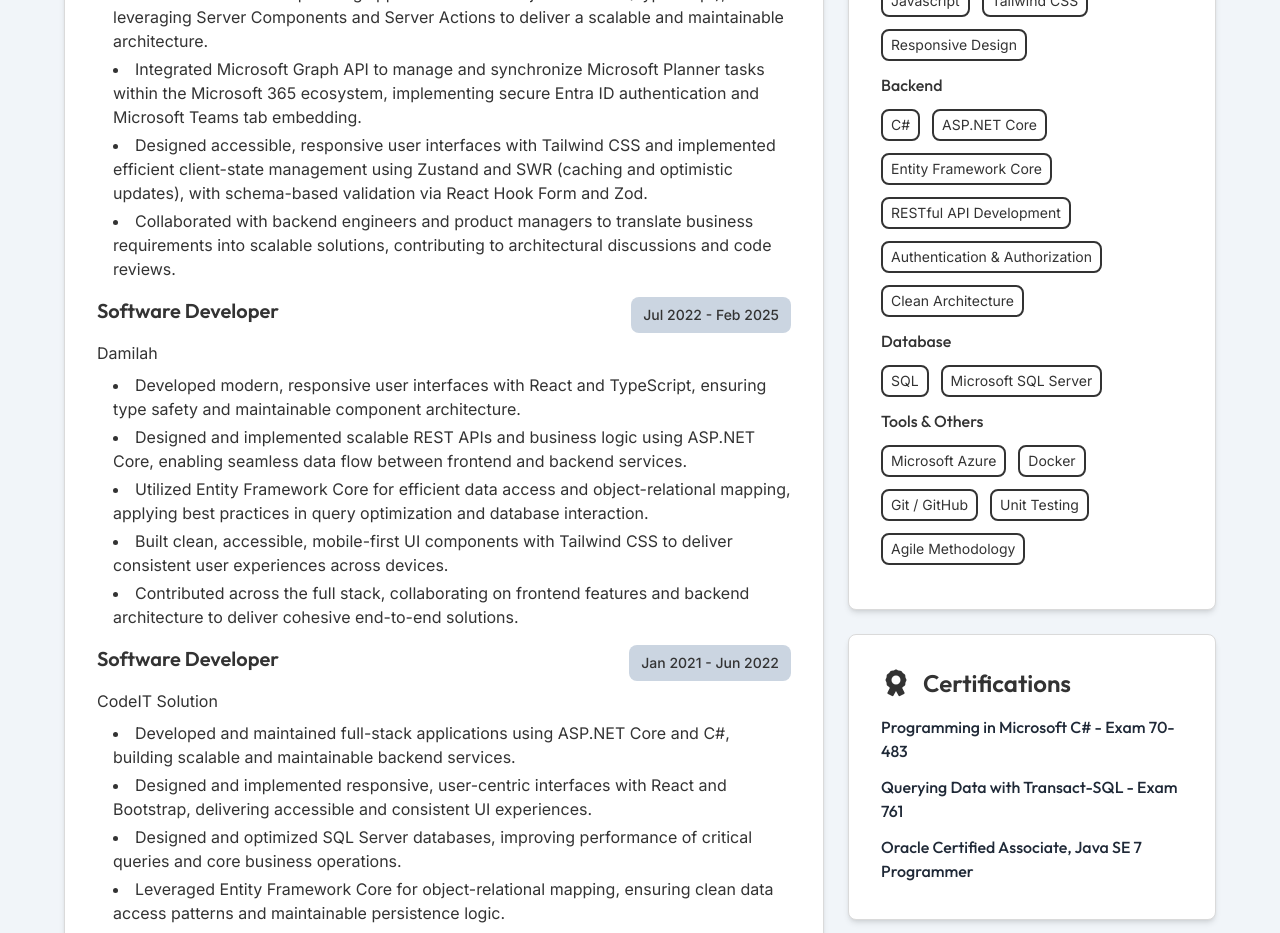
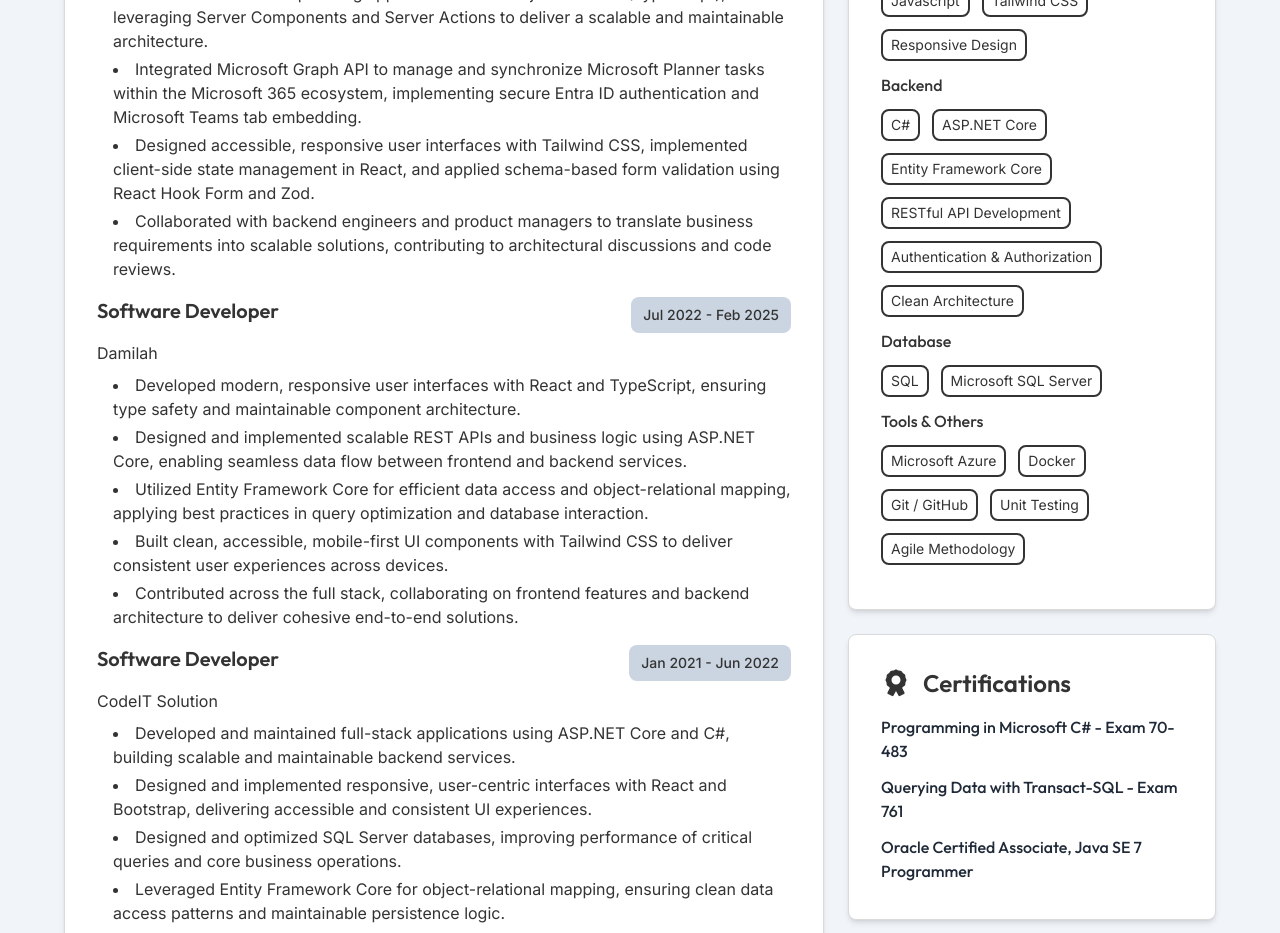
Before and after one commit to argirowski/ArgirovskiPortfolio, a React (Create React App) app: page / in a window 1280 px wide. Shown: the part 2720-3653 px from the top of the page. Built offline with nearby package versions, Linux system fonts and the light colour scheme.

Commit message:
Small update

```diff
--- a/src/common/utils.ts
+++ b/src/common/utils.ts
@@ -159,7 +159,7 @@
     responsibilities: [
       "Built a full-stack task planning application with Next.js and React (TypeScript), leveraging Server Components and Server Actions to deliver a scalable and maintainable architecture.",
       "Integrated Microsoft Graph API to manage and synchronize Microsoft Planner tasks within the Microsoft 365 ecosystem, implementing secure Entra ID authentication and Microsoft Teams tab embedding.",
-      "Designed accessible, responsive user interfaces with Tailwind CSS and implemented efficient client-state management using Zustand and SWR (caching and optimistic updates), with schema-based validation via React Hook Form and Zod.",
+      "Designed accessible, responsive user interfaces with Tailwind CSS, implemented client-side state management in React, and applied schema-based form validation using React Hook Form and Zod.",
       "Collaborated with backend engineers and product managers to translate business requirements into scalable solutions, contributing to architectural discussions and code reviews.",
     ],
   },
```
Also changed, not shown: 1 other file (tests, documents, lock files or other folders).
